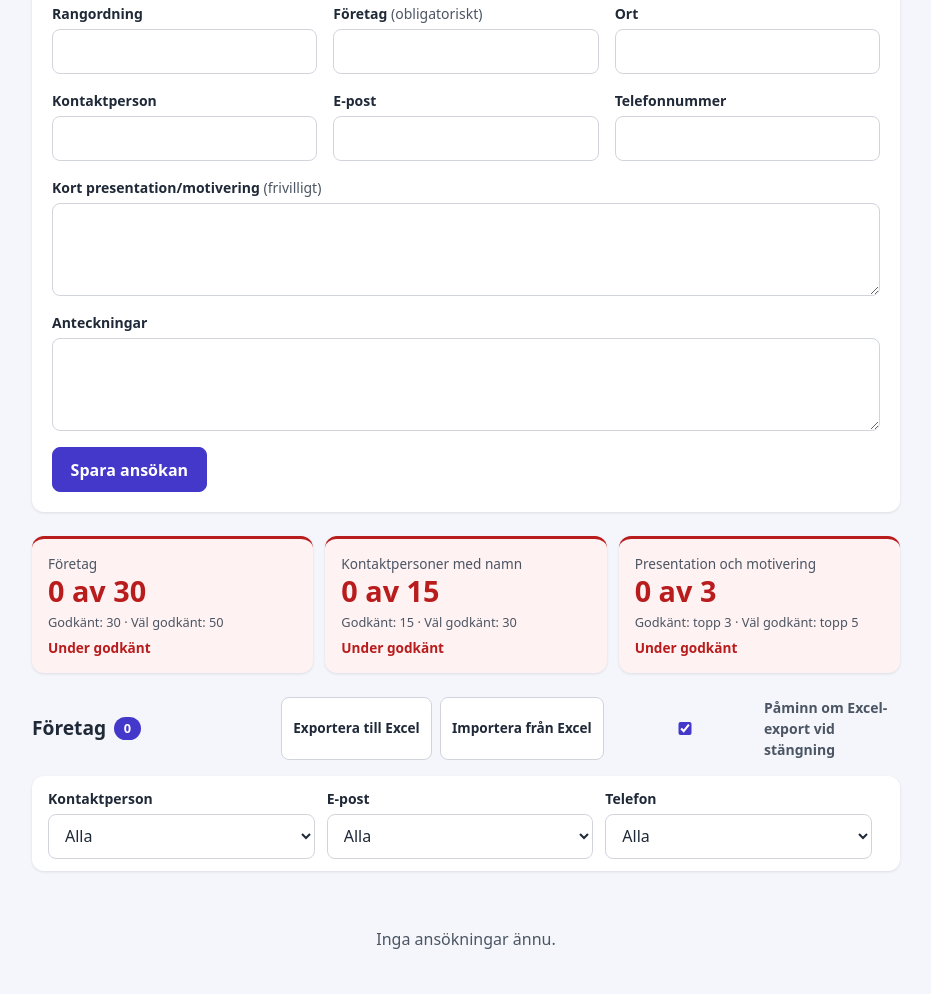
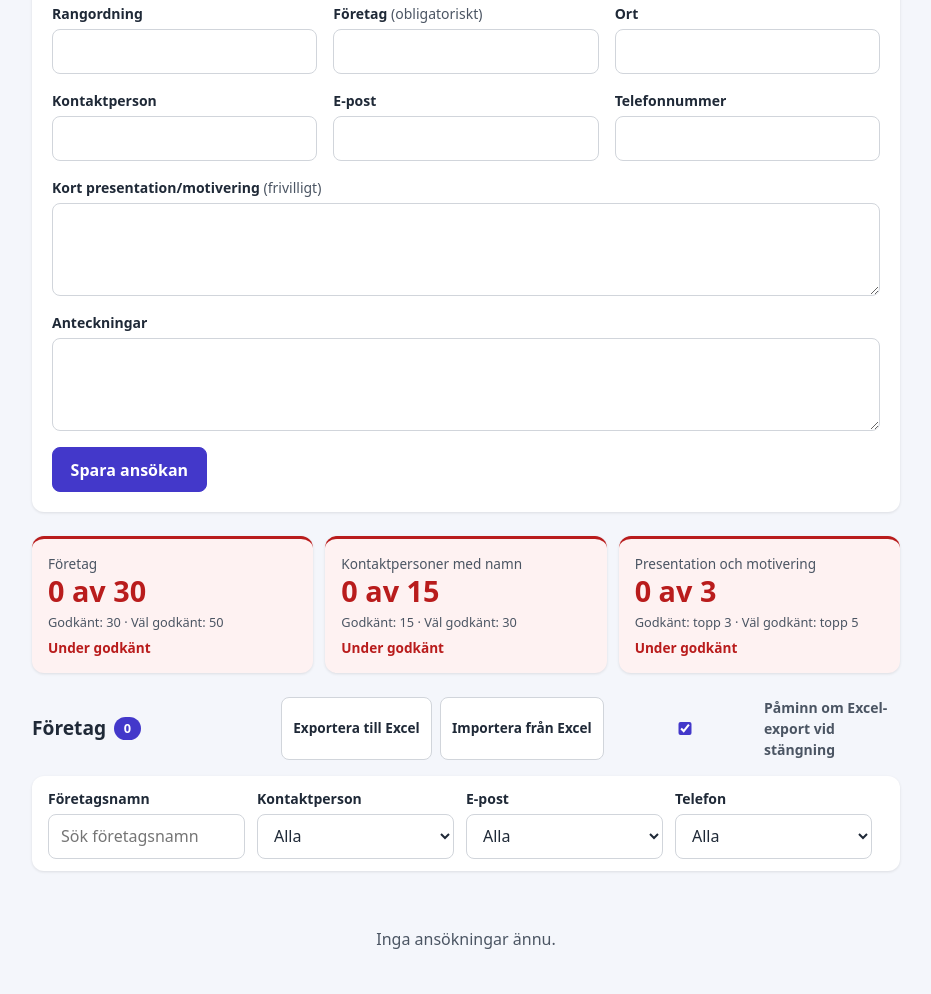
Before and after one commit to malmla/bransch-tracker, a website: page index.html in a window 1280 px wide. Shown: the part 184-1178 px from the top of the page, without its empty margins (174-1105 px from the left). Drawn offline with Linux system fonts and the light colour scheme; no server answers.

Commit message:
feat: add company filter with case-insensitive substring matching and update filter bar

```diff
--- a/index.html
+++ b/index.html
@@ -239,6 +239,15 @@
 
         <div class="filters" id="filters" role="group" aria-label="Filter">
           <div class="field">
+            <label for="filter-company">Företagsnamn</label>
+            <input
+              type="search"
+              id="filter-company"
+              data-filter="company"
+              placeholder="Sök företagsnamn"
+            />
+          </div>
+          <div class="field">
             <label for="filter-contact">Kontaktperson</label>
             <select id="filter-contact" data-filter="contactPerson">
               <option value="">Alla</option>
--- a/js/components/filterBar.js
+++ b/js/components/filterBar.js
@@ -1,15 +1,23 @@
-/** Select-based filters. Selects opt in with data-filter="<field>". */
+/** Filter controls opt in with data-filter="<field>". */
 export function createFilterBar(root, { resetButton, info, onChange, onReset }) {
   const selects = [...root.querySelectorAll("select[data-filter]")];
+  const inputs = [...root.querySelectorAll("input[data-filter]")];
 
   for (const select of selects) {
     select.addEventListener("change", () => onChange(select.dataset.filter, select.value));
+  }
+  for (const input of inputs) {
+    input.addEventListener("input", () => onChange(input.dataset.filter, input.value));
   }
   resetButton.addEventListener("click", onReset);
 
   return {
     update({ filters, filtering, shown, total }) {
       for (const select of selects) select.value = filters[select.dataset.filter] ?? "";
+      for (const input of inputs) {
+        const value = filters[input.dataset.filter] ?? "";
+        if (input.value !== value) input.value = value;
+      }
       resetButton.hidden = !filtering;
       info.textContent = filtering ? `Visar ${shown} av ${total}` : "";
     },
--- a/js/model/filters.js
+++ b/js/model/filters.js
@@ -1,15 +1,19 @@
-import { isFilled } from "../utils/text.js";
+import { isFilled, normalizeName } from "../utils/text.js";
 
-export const FILTER_FIELDS = ["contactPerson", "email", "phone"];
+export const FILTER_FIELDS = ["company", "contactPerson", "email", "phone"];
 
 export const createFilters = () => Object.fromEntries(FILTER_FIELDS.map((f) => [f, ""]));
 
 export const isFiltering = (filters) => Object.values(filters).some(Boolean);
 
-/** Filters combine with AND. Modes: "" (any), "has", "missing". */
+/** Filters combine with AND. Company searches by substring; other modes are "", "has", or "missing". */
 export function matchesFilters(app, filters) {
   for (const field of FILTER_FIELDS) {
     const mode = filters[field];
+    if (field === "company") {
+      if (mode && !normalizeName(app.company).includes(normalizeName(mode))) return false;
+      continue;
+    }
     if (mode && (mode === "has") !== isFilled(app[field])) return false;
   }
   return true;
```
Also changed, not shown: tests/core.test.js (+12 -0 lines).
